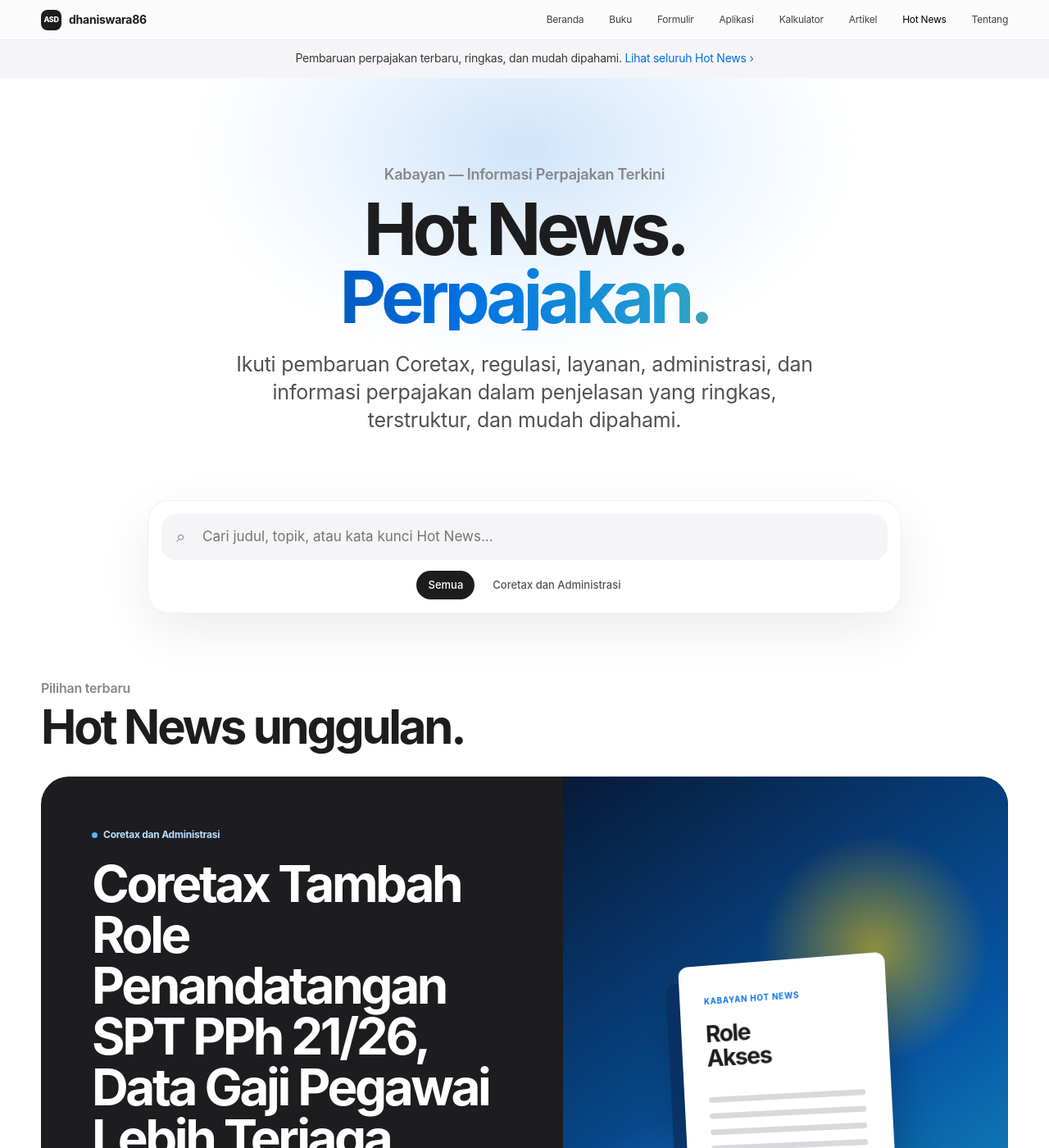
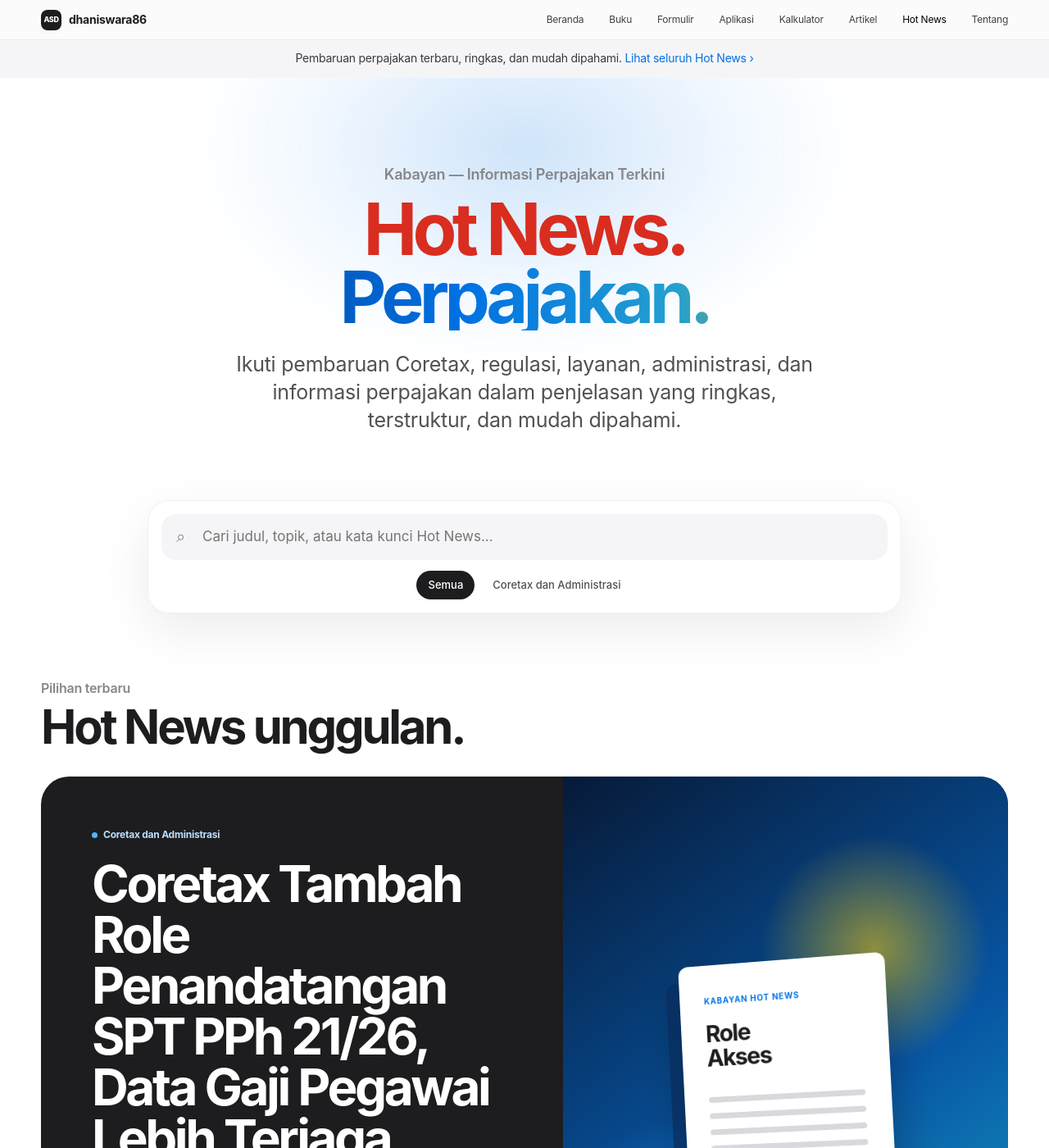
Before and after one commit to dhaniswara86/dhaniswara86.github.io, a Jekyll site: the page built from hotnews.html, in a window 1280 px wide and 1400 px high. Shown: the whole window at 82% size. Built offline with Jekyll 4.4.1, drawn with Linux system fonts in a browser that asks for light colours.

Commit message:
Ubah judul Hot News menjadi merah

```diff
--- a/assets/css/hotnews-katalog.css
+++ b/assets/css/hotnews-katalog.css
@@ -332,6 +332,7 @@ a {
   font-weight: 700;
   line-height: 0.94;
   letter-spacing: -0.065em;
+  color: #d92d20;
 }
 
 .hotnews-catalog-gradient {
```
